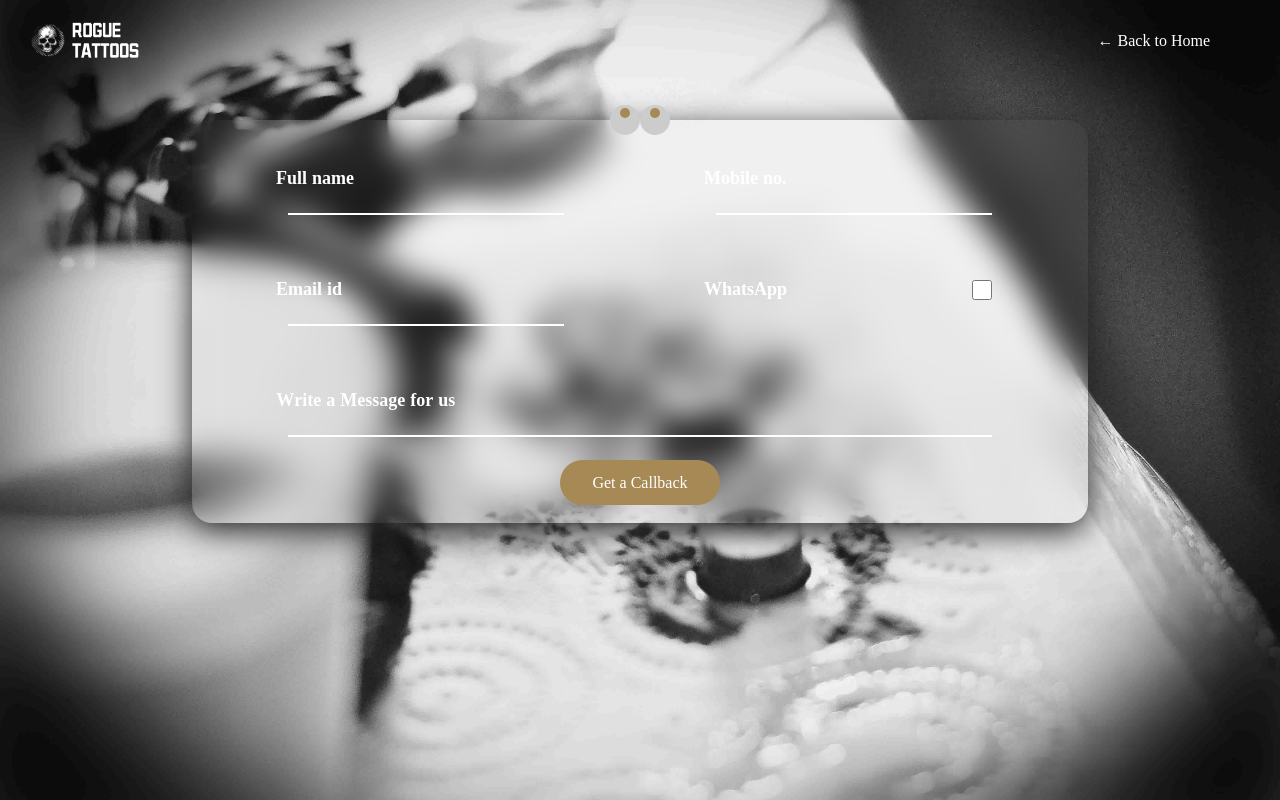
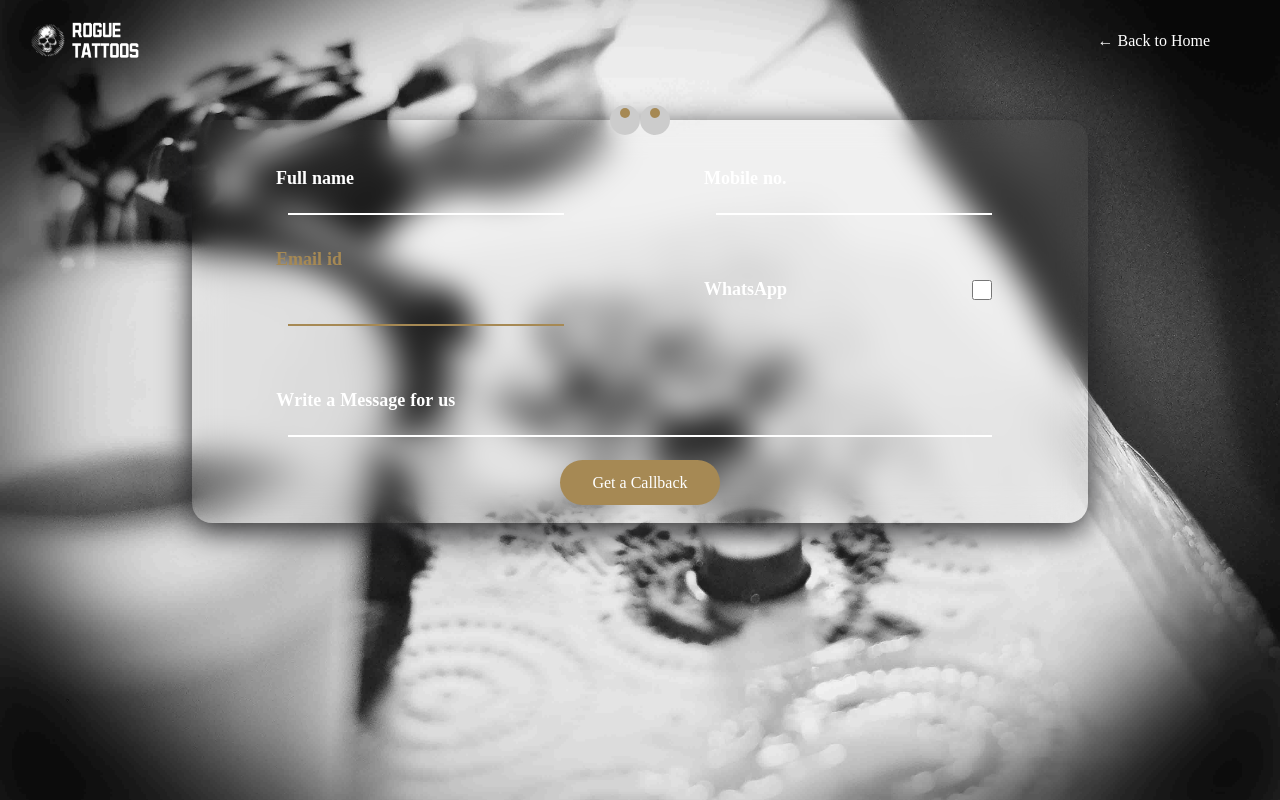
Before and after one commit to keshavtomar/rogue-tattoos, a React (Create React App) app: page /getstarted in a window 1280 px wide. Built offline with nearby package versions, Linux system fonts and the light colour scheme; the HTML template or start-up script is replaced by a standard one; a web font is replaced by a local one.

Commit message:
changes by himanshu, backend connected

```diff
--- a/src/components/Getstartedform.jsx
+++ b/src/components/Getstartedform.jsx
@@ -95,7 +95,7 @@
                     <label>Mobile&nbsp;no.</label>
                 </div>
                 <div className="form-control">
-                    <input type="text" required />
+                    <input type="text" />
                     <label>Email&nbsp;id</label>
                 </div>
                 <div className="form-control" style={{ display: 'flex', justifyContent: 'flex-end', alignContent: 'flex-end' }}>
```
